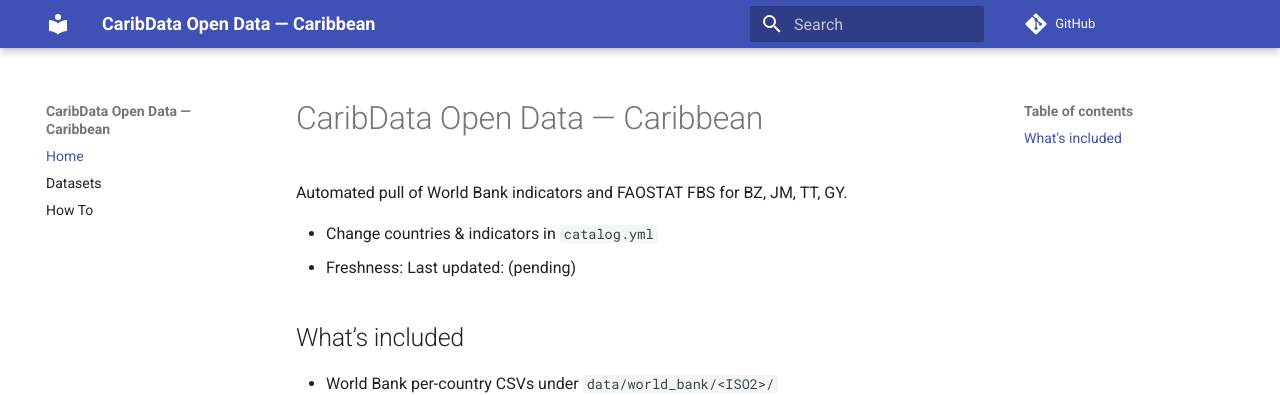
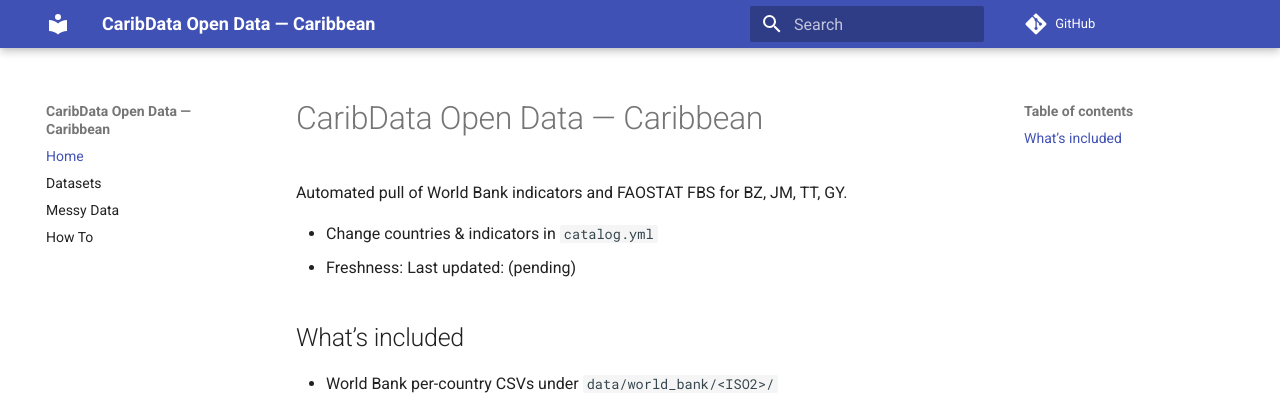
Before and after one commit to CaribData/belize-data-resources, an MkDocs documentation site: the page built from docs/index.md, in a window 1280 px wide. Shown: the top 395 px of the page. Built offline with MkDocs 1.6.1 and Material for MkDocs 9.7.7, drawn with Linux system fonts in a browser that asks for light colours; comment, search, counter and statistics services are not loaded.

Commit message:
Update mkdocs.yml

```diff
--- a/mkdocs.yml
+++ b/mkdocs.yml
@@ -4,5 +4,6 @@
 nav:
   - Home: index.md
   - Datasets: datasets.md
+  - Messy Data: messy.md
   - How To: howto.md
 repo_url: https://github.com/CaribData/open-data-caribbean
```
